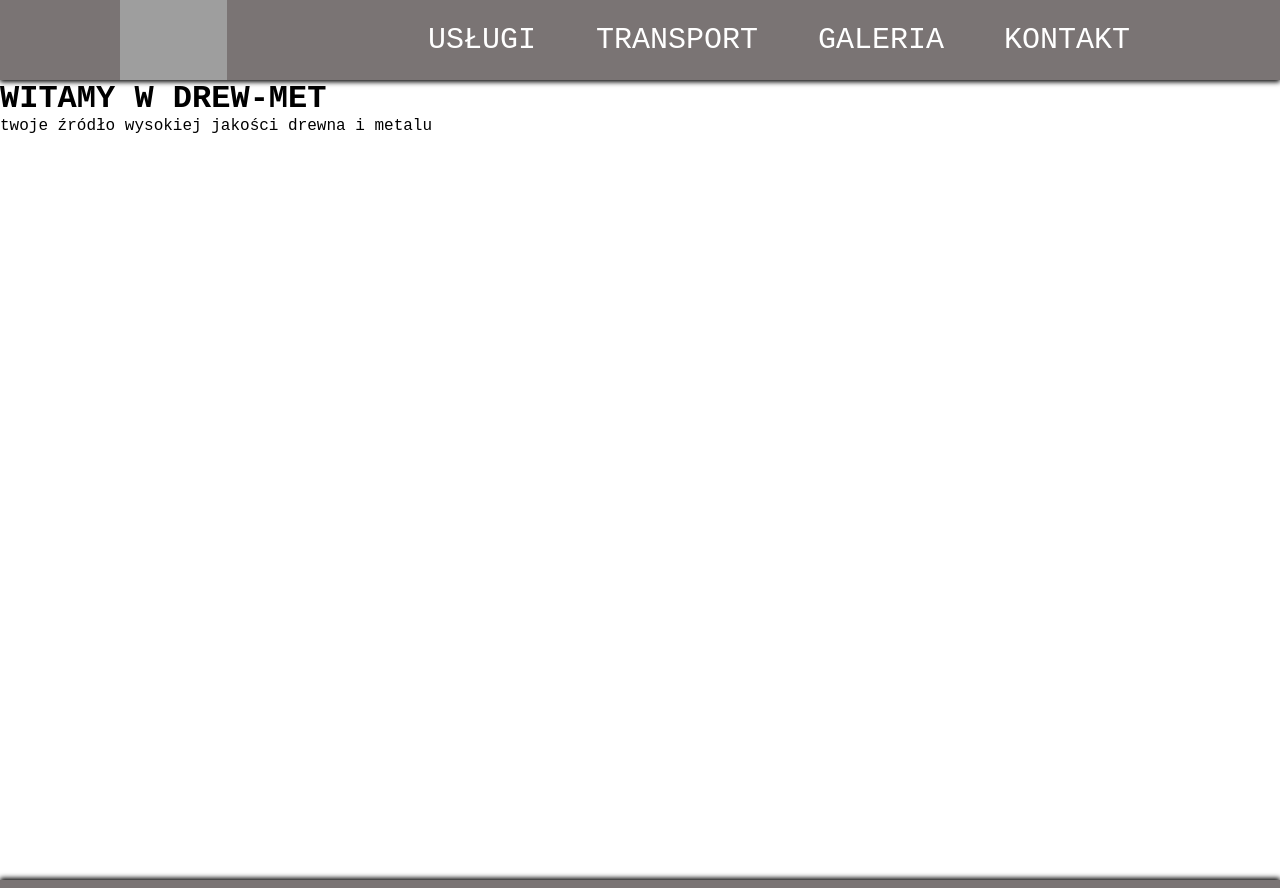
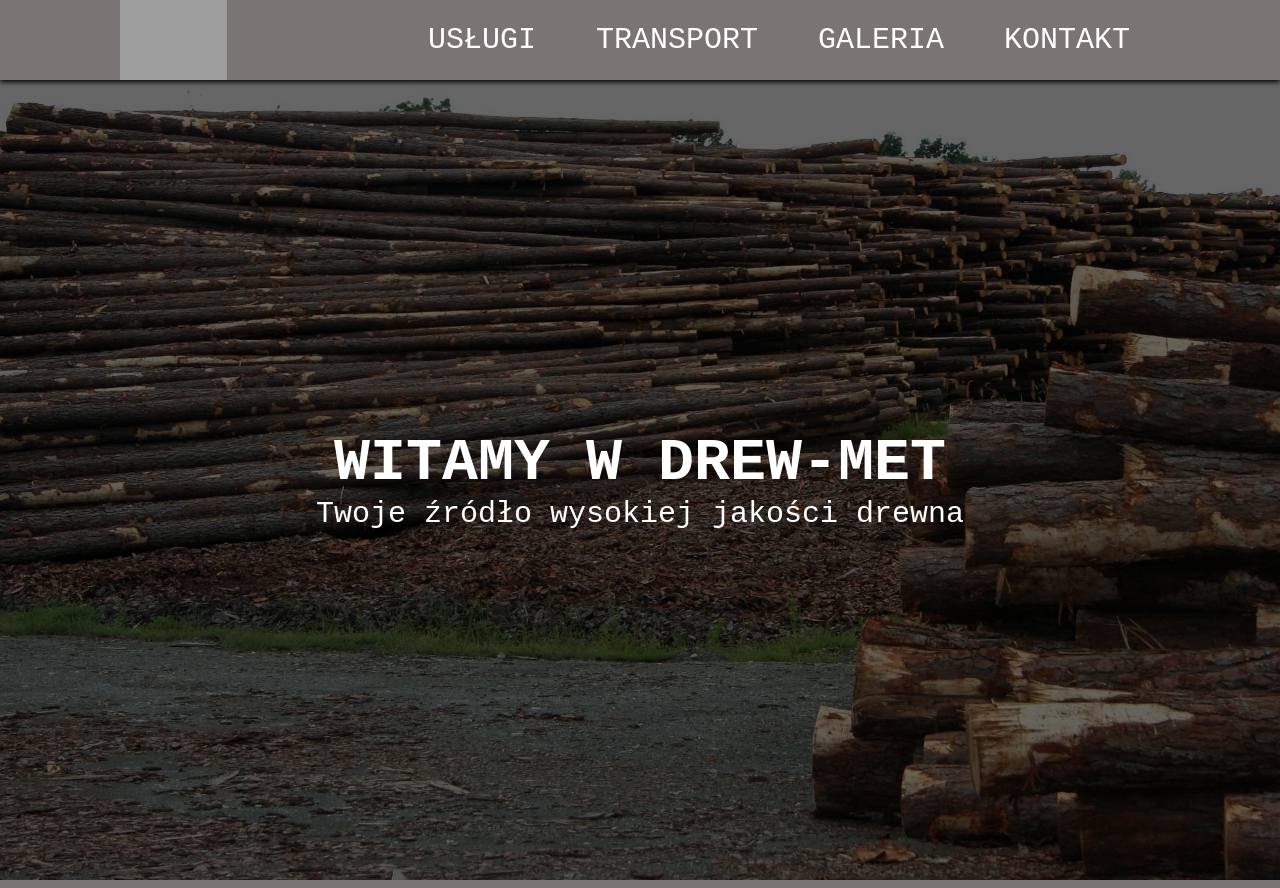
Before and after one commit to Kondziu00/drew-met, a React (Create React App) app: page / in a window 1280 px wide. Shown: the top 888 px of the page. Built offline with nearby package versions, Linux system fonts and the light colour scheme; grey boxes are pictures that could not be loaded.

Commit message:
Finished header, inicialization of services, fixed address, fixed some issues with nav

```diff
--- a/src/App.css
+++ b/src/App.css
@@ -12,7 +12,6 @@
 
 body {
 	background-color: var(--dark-grey);
-	color: var(--dark);
 	font-family: 'Inconsolata', monospace;
 	font-size: 1.6rem;
 }
@@ -27,3 +26,7 @@
 a {
 	text-decoration: none;
 }
+
+main{
+	padding-top: 10vh;
+}
--- a/src/components/Footer/Footer.js
+++ b/src/components/Footer/Footer.js
@@ -11,31 +11,18 @@
 				<div className='footer-center'>
 					<ul>
 						<li>📍Adres</li>
-						<li>ul. Leśna 12</li>
-						<li>42-400 Poręba</li>
+						<li>ul. Wyzwolenia 133</li>
+						<li>42-480 Poręba</li>
 					</ul>
 					<ul>
 						<li>📞Telefon</li>
 						<li>123 123 123</li>
 					</ul>
-					{/* <ul>
-						<li>✉️Email</li>
-						<li>kontakt@drew-met.pl</li>
-					</ul> */}
 					<ul>
 						<li>⏰Godziny otwarcia</li>
-						<li>Pon-Pt 9-18</li>
+						<li>Pon-Pt 10-17</li>
 						<li>Sobota: w wybrane dni</li>
 					</ul>
-
-					{/* <p>📍 Adres: ul. Leśna 12, 00-000 Miasto</p>
-					<p>📞 Telefon: 123 456 789</p>
-					<p>✉️ Email: kontakt@drew-met.pl</p>
-					<p>
-						⏰ W tych godzinach jesteśmy otwarci
-						<p>Pon-Pt: 9-18</p>
-						<p>Sobota: w wybrane dni </p>
-					</p> */}
 				</div>
 			</div>
 
--- a/src/components/MainPage/Header.css
+++ b/src/components/MainPage/Header.css
@@ -1,7 +1,32 @@
 .hero-img{
     position: relative;
     height: 100vh;
+    background-size: cover;
+    background-position:center;
+    background-attachment: fixed;
+    background-image: url('../../images/hero-img.jpg');
+    z-index: 10;
+    font-size: 3rem;
+    color: white;
     h1{
         text-transform: uppercase;
     }
 }
+
+.hero-shadow{
+    position: absolute;
+    top: 0;
+    left: 0;
+    width: 100%;
+    height: 100%;
+    background-color: rgba(0,0,0,0.6);
+    z-index: -5;
+}
+
+.hero-text{
+    display: flex;
+    justify-content: center;
+    align-items: center;
+    flex-direction: column;
+    height: 100%;
+}
--- a/src/components/MainPage/Header.js
+++ b/src/components/MainPage/Header.js
@@ -5,7 +5,7 @@
     <header className="hero-img">
       <div className="hero-text">
         <h1>witamy w drew-met</h1>
-        <p>twoje źródło wysokiej jakości drewna i metalu</p>
+        <p>Twoje źródło wysokiej jakości drewna</p>
       </div>
       <div className="hero-shadow"></div>
     </header>
--- a/src/components/Navigation/Nav.css
+++ b/src/components/Navigation/Nav.css
@@ -1,5 +1,5 @@
 .nav {
-	position: sticky;
+	position: fixed;
 	top: 0;
 	display: flex;
 	flex-direction: row;
@@ -12,6 +12,7 @@
 	/* padding: 0 3rem; */
 	box-shadow: 0 2px 5px rgba(0,0,0,1);
 	text-transform: uppercase;
+	z-index: 10000;
 }
 
 .nav-list {
```
Also changed, not shown: src/components/MainPage/Services.css (added), src/components/MainPage/Services.js (added), src/images/hero-img.jpg.
